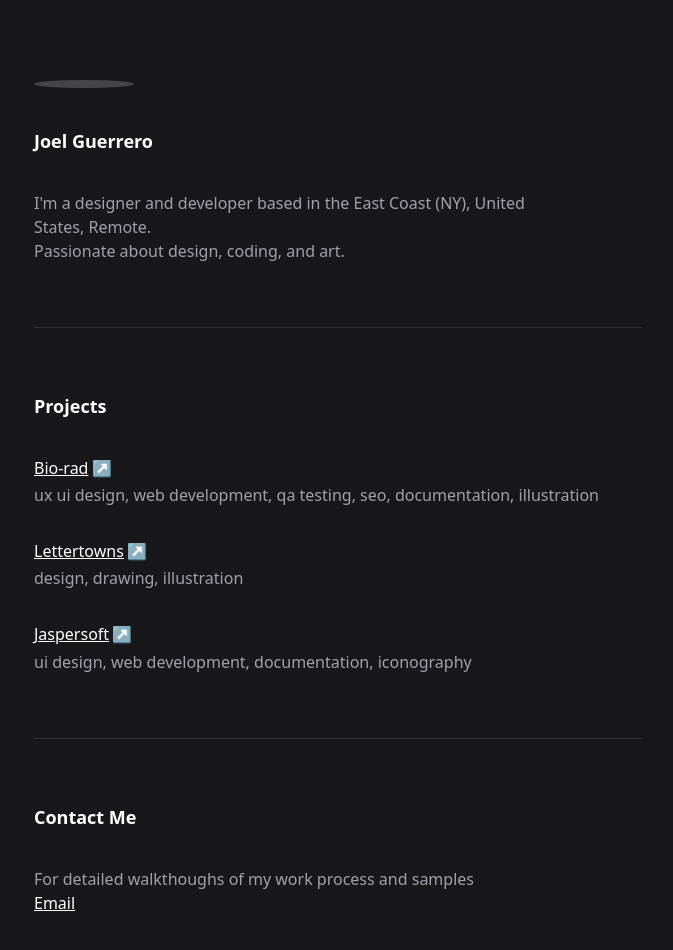
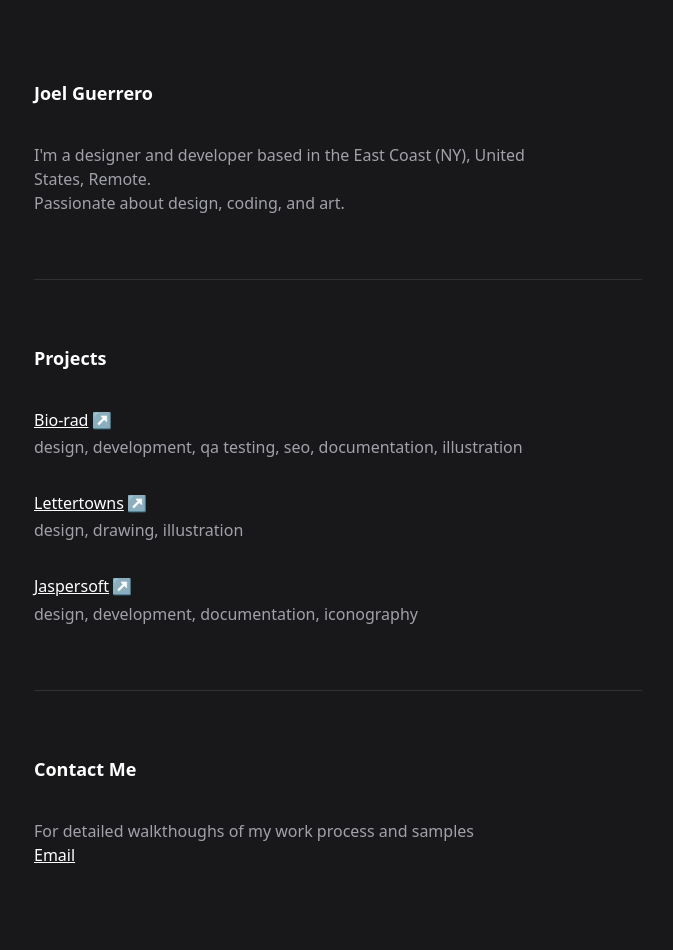
Before and after one commit to devuxui/devuxui.github.io, a plain HTML site: page index.html in a window 1280 px wide. Shown: the whole page, without its empty margins (302-975 px from the left). Drawn offline with Linux system fonts and the light colour scheme; a web font is replaced by a local one.

Commit message:
Add files via upload

```diff
--- a/index.html
+++ b/index.html
@@ -29,7 +29,6 @@
 <body>
 
 <div class="wrapper">
-    <img class="prof" src="joel.png" alt="">
 
     <h1>Joel Guerrero</h1>
 
@@ -45,7 +44,7 @@
     <ul>
         <li>
             <h3><a href="https://www.bio-rad.com" target="_blank">Bio-rad</a><span class="arrow">&#8599;</span></h3>
-            <p>ux ui design, web development, qa testing, seo, documentation, illustration</p>
+            <p>design, development, qa testing, seo, documentation, illustration</p>
         </li>
 
         <li>
@@ -54,7 +53,7 @@
         </li>
         <li>
             <h3><a href="https://www.jaspersoft.com" target="_blank">Jaspersoft</a><span class="arrow">&#8599;</span></h3>
-            <p>ui design, web development, documentation, iconography</p>
+            <p>design, development, documentation, iconography</p>
         </li>
     </ul>
 
```
